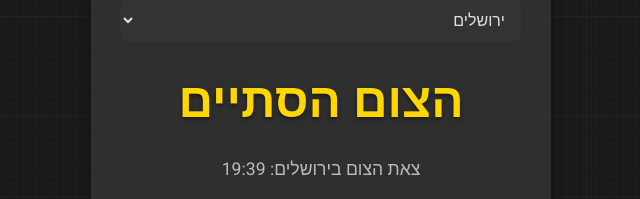
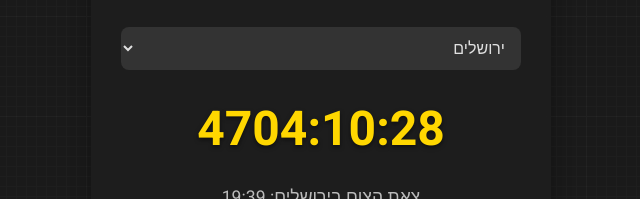
Before and after one commit to YAIR-DAHN/9AV, a plain HTML site: page index.html in a window 1280 px wide. Shown: the part 389-588 px from the top of the page, without its empty margins (319-959 px from the left). Drawn offline with Linux system fonts and the light colour scheme.

Commit message:
Update tims to tasp'a.html

```diff
--- a/index.html
+++ b/index.html
@@ -130,7 +130,7 @@
             const selectedCity = citySelect.value;
             const endTime = cities[selectedCity];
             const now = new Date();
-            const fastEndDate = new Date('2024-08-13T' + endTime + ':00+03:00');
+            const fastEndDate = new Date('2025-08-03T' + endTime + ':00+03:00');
             const diff = fastEndDate - now;
 
             if (diff > 0) {
```
